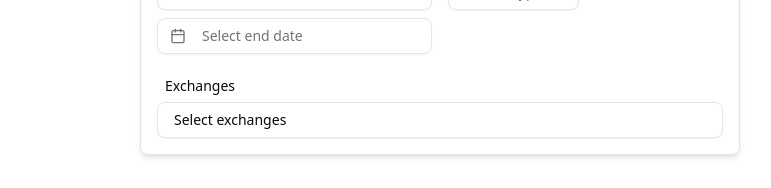
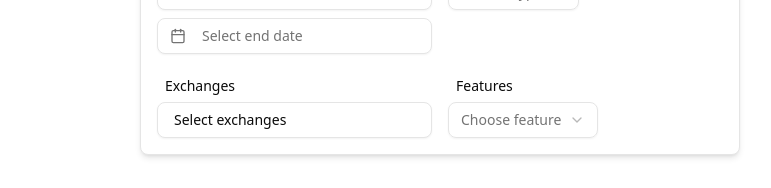
Before and after one commit to Jabezng2/SC4021---Group-20, a Next.js app in the folder frontend/: page / in a window 1280 px wide. Both pictures are taken after a click on the button "Advanced". Shown: the part 557-745 px from the top of the page, without its empty margins (320-1091 px from the left). Built offline with nearby package versions, Linux system fonts and the light colour scheme.

Commit message:
add: features filter

```diff
--- a/frontend/app/page.tsx
+++ b/frontend/app/page.tsx
@@ -37,7 +37,7 @@ const suggestions: Record<string, string> = {
   "Coinbase customer service": "q=coinbase+customer+service&feature=customer_service", // Needs investigation (&feature)
   "security issues": "q=security+issues&feature=security",
   "degraded performance": "q=degraded+performance&feature=performance", // Needs investigation (&feature)
-  "Appealing user interface": "q=appealing+user+interface&feature=user_interface",
+  "user interface": "q=user+interface&feature=user_interface",
 }
 
 const exchangeOptions = [
@@ -57,6 +57,7 @@ export default function Home() {
   const [startDate, setStartDate] = useState<Date>()
   const [endDate, setEndDate] = useState<Date>()
   const [type, setType] = useState("")
+  const [feature, setFeature] = useState("")
   const [exchanges, setExchanges] = useState<string[]>([])
 
   const router = useRouter()
@@ -207,7 +208,7 @@ export default function Home() {
                 </SelectContent>
               </Select>
             </div>
-            <div className="col-span-2">
+            <div>
               <DropdownMenuLabel>Exchanges</DropdownMenuLabel>
               <Popover>
                 <PopoverTrigger asChild>
@@ -240,6 +241,25 @@ export default function Home() {
                 </PopoverContent>
               </Popover>
             </div>
+            <div>
+              <DropdownMenuLabel>Features</DropdownMenuLabel>
+              <Select
+                value={feature}
+                onValueChange={setFeature}
+              >
+                <SelectTrigger>
+                  <SelectValue placeholder="Choose feature" />
+                </SelectTrigger>
+                <SelectContent>
+                  <SelectItem value="fees">Exchange Fees</SelectItem>
+                  <SelectItem value="user_interface">User Interface</SelectItem>
+                  <SelectItem value="customer_service">Customer Service</SelectItem>
+                  <SelectItem value="security">Security</SelectItem>
+                  <SelectItem value="coin_listings">Coin Listings</SelectItem>
+                  <SelectItem value="performance">Performance</SelectItem>
+                </SelectContent>
+              </Select>
+            </div>
           </DropdownMenuContent>
         </DropdownMenu>
 
```
